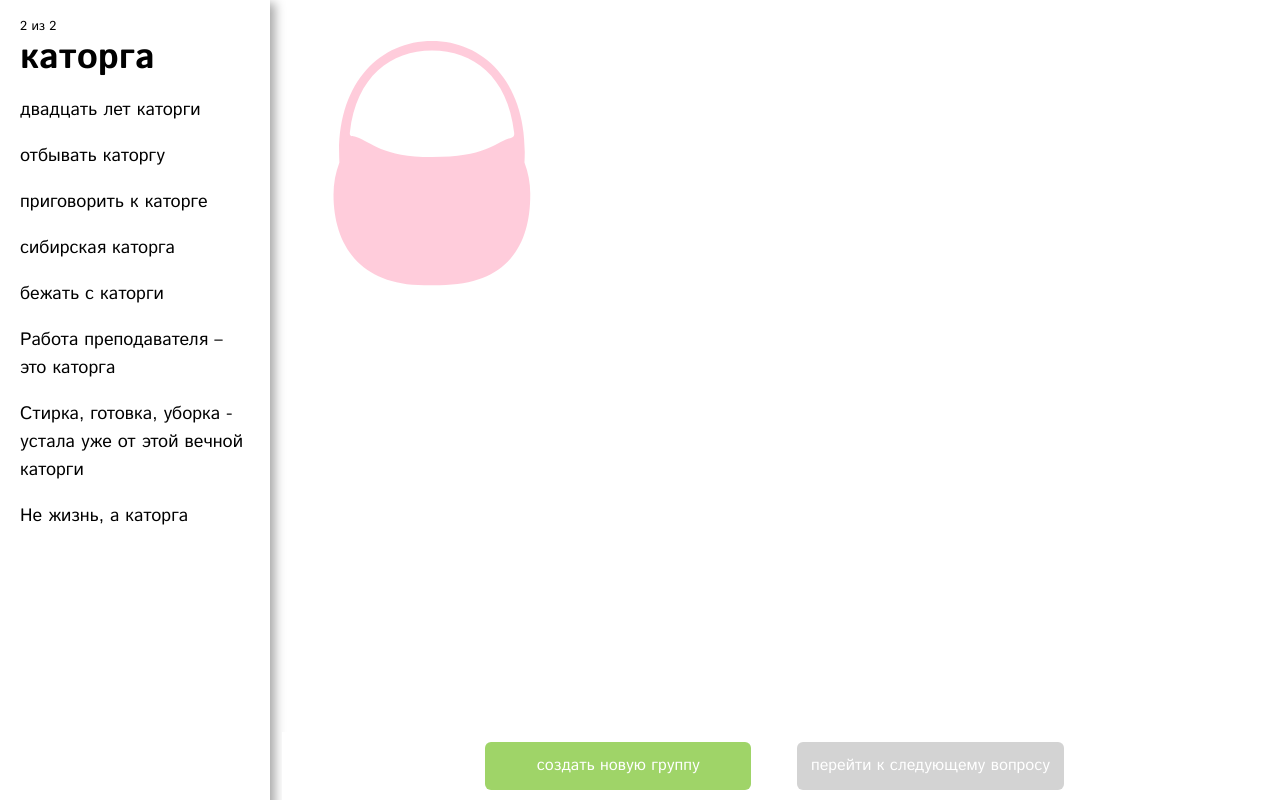
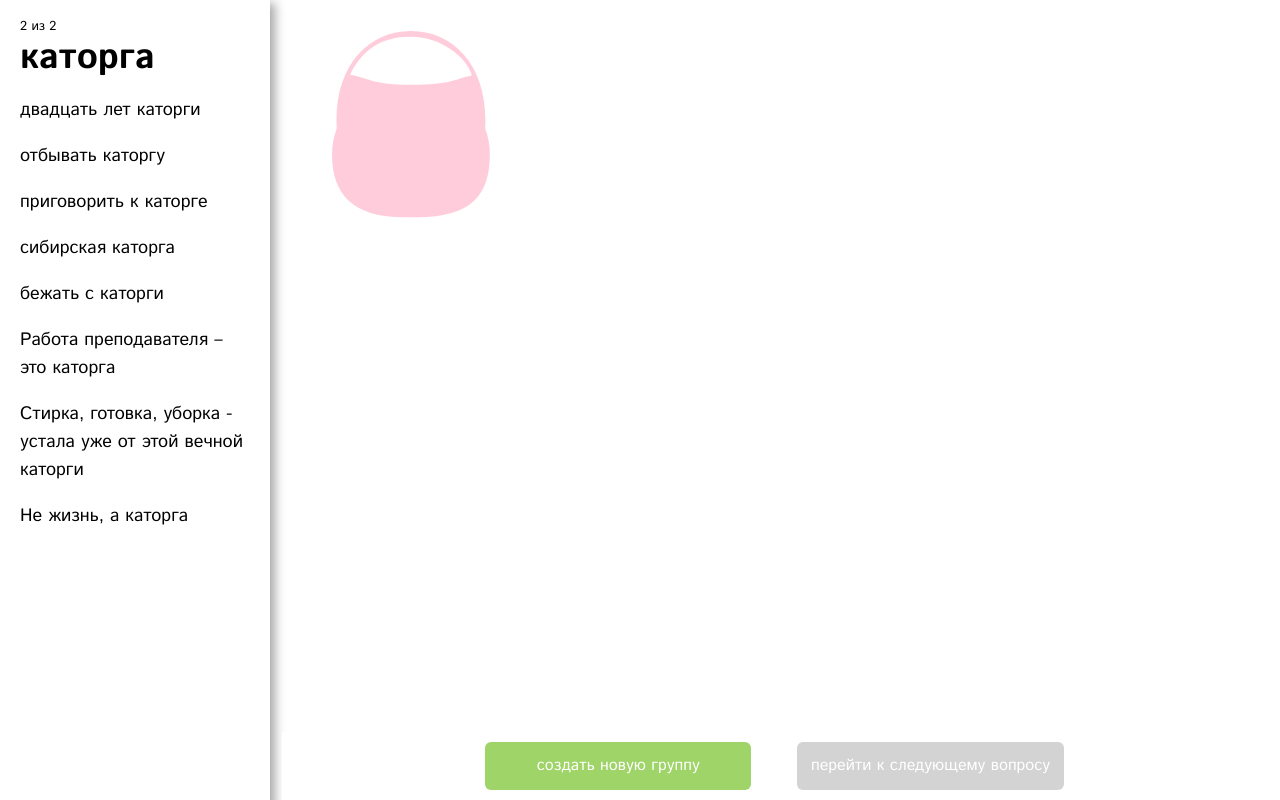
Before and after one commit to lopuhin/sense-grouping-survey, a Django app: page /group/00000000-0000-0000-0000-000000000001/ in a window 1280 px wide. Run offline with Django 3.2, Linux system fonts and the light colour scheme; data comes from the database, SQL or seed files in the repository; tables that the repository leaves empty hold one stand-in row (values such as "Sample post"); some libraries are stand-ins or nearby versions.

Commit message:
Update design from 05.09.2016

```diff
--- a/survey/static/survey/css/group.css
+++ b/survey/static/survey/css/group.css
@@ -17,25 +17,28 @@ span {
 
 }
 .groups{
-  padding: 10px;
-  min-width: 150px;
-  min-height: 150px;
+  padding: 7%;
+  min-width: 100px;
+  min-height: 100px;
   background-image: url("/static/survey/img/iconbasket.svg");
   background-position: center;
-  background-size: contain;
+  background-size: cover;
   display: inline-block;
   border-radius: 50%;
-
+  position: relative;
 }
 .user_group{
-  padding: 110px 50px 15px;
+  position: relative;
+  width: 100%;
+  height: 100%;
   min-width: 100px;
   min-height: 100px;
-  margin: 30px;
 }
 .user_group .drag{
-  margin: 0 auto;
+  margin: 10px auto;
   font-size: 15px;
+  line-height: 1.2;
+  max-width: 95%;
 }
 .inline, #section, #groups, .user_group{
   display: inline-block;
--- a/survey/static/survey/js/group.js
+++ b/survey/static/survey/js/group.js
@@ -120,11 +120,17 @@ function ctxDragDrop(ev) {
 
 function set_circle_size(id) {
     var group = $('#' + id).parent();
+    var k = group.parent();
     var width = group.width();
     var height = group.height();
-    if (width < height && group.hasClass('user_group')) {
-        group.css('width',height)
+    if (width < height) {
+        k.css('width', height + 20);
     }
+    if (width > height) {
+        k.css('height', width + 30);
+    }
+    group.css('height', k.height());
+    group.css('top', '30px');
 }
 
 function set_next_button_state() {
```
Also changed, not shown: survey/static/survey/img/iconbasket.svg.
